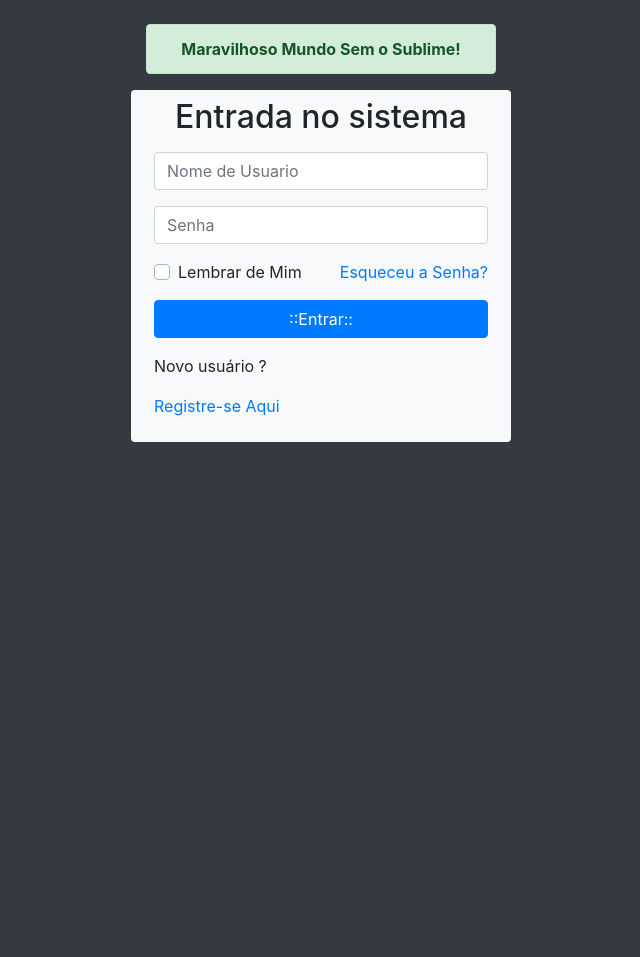
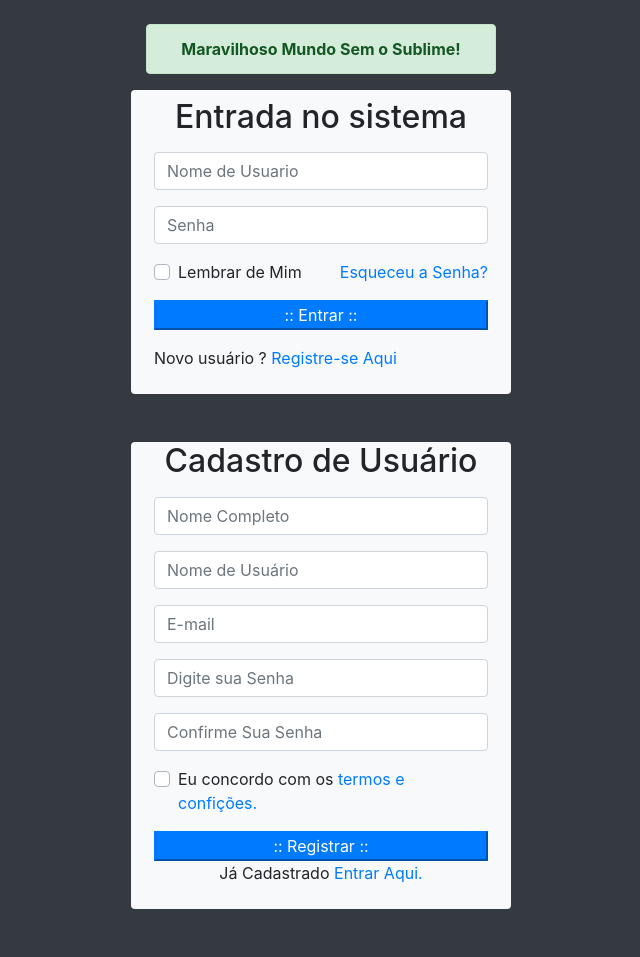
Before and after one commit to levigui/sistema_de_login_AIPR2019v1, a PHP site: page / in a window 1280 px wide. Shown: the whole page, without its empty margins (319-959 px from the left). Before the commit the page ends 442 px from the top, so only its background shows below. Run offline with PHP 8.4, Linux system fonts and the light colour scheme; some libraries are stand-ins or nearby versions.

Commit message:
closes #2
Formulário de cadastro de novo usuário

```diff
--- a/index.php
+++ b/index.php
@@ -34,7 +34,7 @@
 
                 <!-- formulario de login -->
 
-                    <section class="row">
+                    <section class="row mb-5">
 
                     <div class="col-lg-4 offset-lg-4 bg-light rounded" id="caixaLogin">
 
@@ -72,19 +72,81 @@
 
                                             <div class="form-group">
 
-                                                <input type="subimit" value="::Entrar::" name="btnEntrar" id="btnEntrar" class="btn btn-primary btn-block" >
+                                            <input type="submit" value=":: Entrar ::" class="btn-primary btn-block" id="btnEntrar" >
 
                                             </div>
 
                                             <div class="form-group">
 
-                                                            <p  class="center">Novo usuário ?  </p>
-                                                            <a href="#" id="btnCadastrar"> Registre-se Aqui </a>
+                                                            <p  class="center">Novo usuário ?  <a href="#" id="btnCadastrar"> Registre-se Aqui </a> </p>
+
                                             </div>
 
                                     </form>
 
                         </div>
+
+                    </section>
+                            <!-- Formulario de Cadastro -->
+                            <section class="row mb-5">
+                                <div class="col-lg-4 offset-lg-4 bg-light rounded" id="caixaCadastro">
+                                    <h2 class="text-center">Cadastro de Usuário</h2>
+
+                                    <form action="#" class="p-2" id="frmCadastro">
+                                    <div class="form-group">
+                                        <input type="text" name="nomeCompleto" id="nomeCompleto" class="form-control" placeholder="Nome Completo" required>
+                                </div>
+
+                <div class="form-group">
+                        <input type="text" name="nomeUsuário" id="nomeUsuário" class="form-control" placeholder="Nome de Usuário" required>
+                </div>
+
+            <div class="form-group">
+                <input type="email" name="emailUsuário" id="emailUsuário" class="form-control" placeholder="E-mail" required>
+            </div>
+
+            <div class="form-group">
+                <input type="password" name="senhaUsuário" id="senhaUsuário" class="form-control" placeholder="Digite sua Senha" required>
+            </div>
+
+            <div class="form-group">
+                <input type="password" name="senhaConfirma" id="senhaConfirma" class="form-control" placeholder="Confirme Sua Senha" required>
+            </div>
+
+
+            <div class="form-group">
+            <div class="custom-control custom-checkbox">
+                <input type="checkbox" name="concordar" id="concordar" class="custom-control-input">
+                <label for="concordar"class="custom-control-label">
+                    Eu concordo com os <a href="#"> termos e confições.</a>
+                                </label>
+            </div>
+            </div>
+                            <div clas="form-group">
+
+                                <input type="submit" value=":: Registrar ::" class="btn-primary btn-block" id="btnCadastrar" >
+
+                            </div>
+
+
+
+
+                            <div clas="form-group">
+
+                                <p class="text-center">
+
+                                    Já Cadastrado  <a href="#" id="btnJaCadastrado" >  Entrar Aqui. </a>
+
+
+                                </p>
+
+                            </div>
+
+                            </form>
+
+                        </div>
+
+
 
                     </section>
 
```
